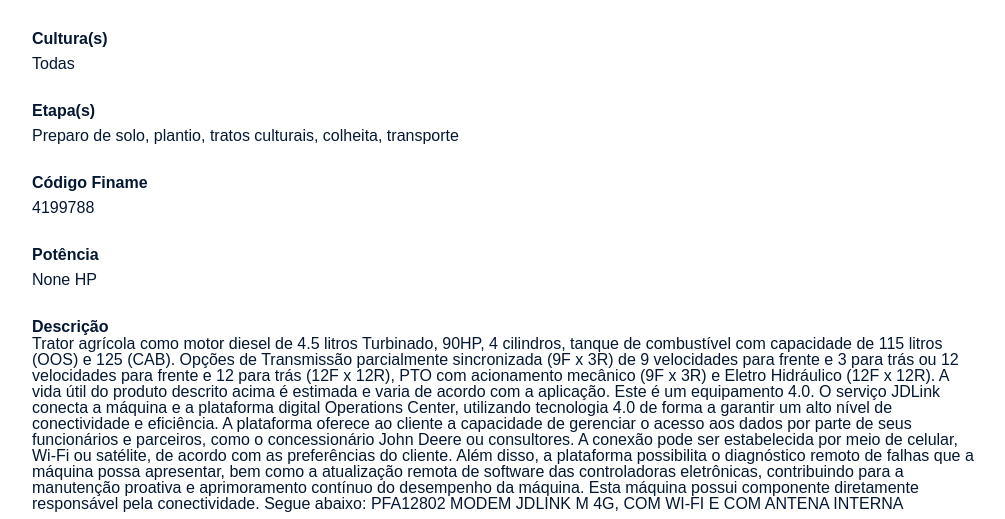
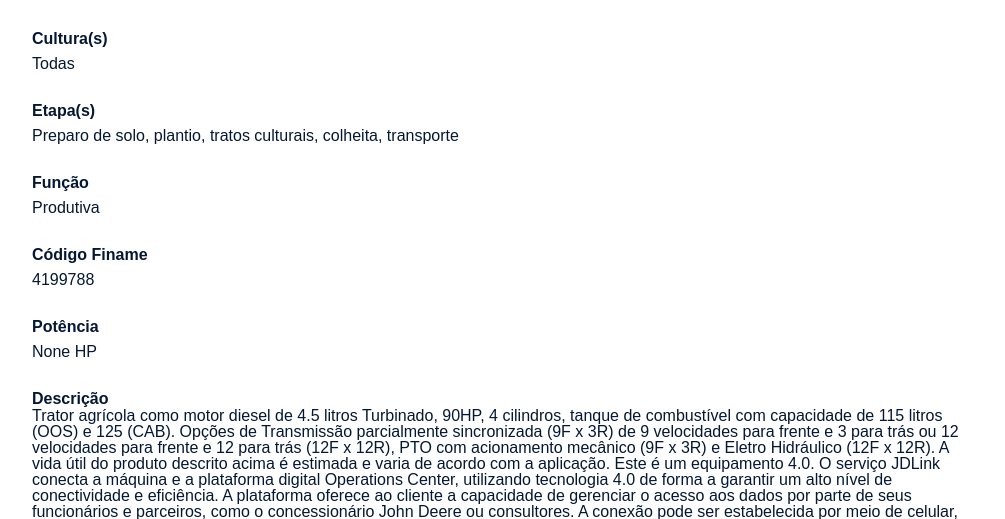
Before and after one commit to glauterlima/maq-agri-familiar, a Django app: page /imagem/1 in a window 1280 px wide. Shown: the part 705-1224 px from the top of the page, without its empty margins (133-1138 px from the left). Run offline with Django 5.2, Linux system fonts and the light colour scheme; data comes from the database, SQL or seed files in the repository; some libraries are stand-ins or nearby versions.

Commit message:
add função na página de detalhe

```diff
--- a/templates/maqdisponivel/imagem.html
+++ b/templates/maqdisponivel/imagem.html
@@ -19,6 +19,7 @@
                                 <p class="card__titulo">Categoria<p class="imagem__texto">{{ maquina.categoria }}</p></p></br>
                                 <p class="card__titulo">Cultura(s)<p class="imagem__texto">{{ maquina.cultura }}</p></p></br>
                                 <p class="card__titulo">Etapa(s)<p class="imagem__texto">{{ maquina.etapa }}</p></p></br>
+                                <p class="card__titulo">Função<p class="imagem__texto">{{ maquina.funcao }}</p></p></br>
                                 <p class="card__titulo">Código Finame<p class="imagem__texto">{{ maquina.codigo_finame }}</p></p></br>
                                 <p class="card__titulo">Potência<p class="imagem__texto">{{ maquina.hp }} HP</p></p></br>
                                 <p class="card__titulo">Descrição<p class="imagem__descricao">{{ maquina.descricao }}</p></p>
```
